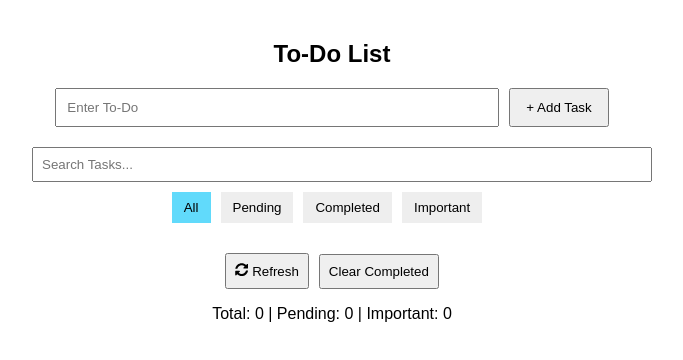
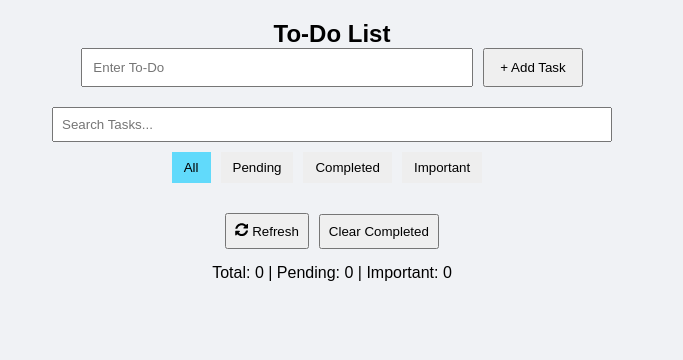
Before and after one commit to PalakSa08/To-Do-App, a React (Create React App) app: page / in a window 1280 px wide. Shown: the top 360 px of the page, without its empty margins (308-991 px from the left). Built offline with nearby package versions, Linux system fonts and the light colour scheme.

Commit message:
Update body font family and add CSS reset
Changed the font family for the body to Arial and added universal box-sizing and margin/padding reset.

```diff
--- a/src/index.css
+++ b/src/index.css
@@ -1,10 +1,15 @@
+* {
+  box-sizing: border-box;
+  margin: 0;
+  padding: 0;
+}
+
 body {
   margin: 0;
-  font-family: -apple-system, BlinkMacSystemFont, 'Segoe UI', 'Roboto', 'Oxygen',
-    'Ubuntu', 'Cantarell', 'Fira Sans', 'Droid Sans', 'Helvetica Neue',
-    sans-serif;
+  font-family: Arial, sans-serif;
   -webkit-font-smoothing: antialiased;
   -moz-osx-font-smoothing: grayscale;
+  background-color: #f0f2f5;
 }
 
 code {
```
